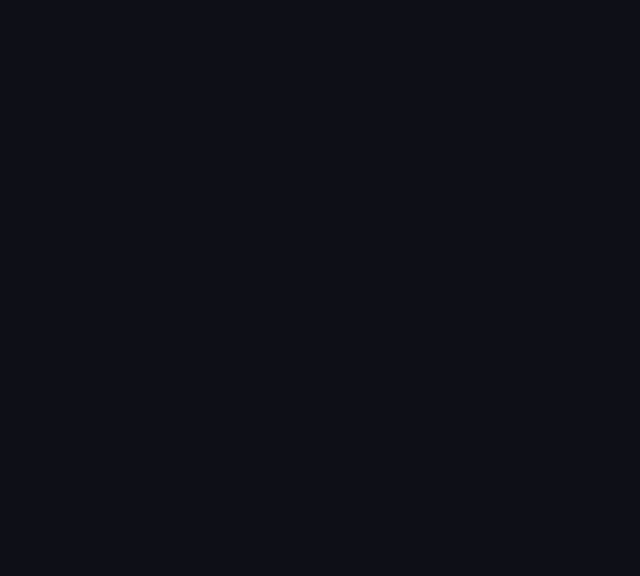
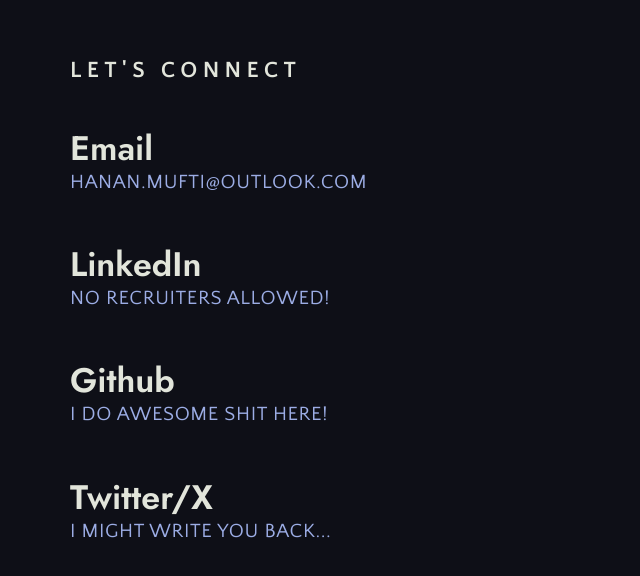
Before and after one commit to h-ARTS/hanankhan.dev, a React (Vite) app: page / in a window 1280 px wide. Shown: the part 9153-9729 px from the top of the page, without its empty margins (0-640 px from the left). Before the commit the page ends 9356 px from the top, so only its background shows below. Built offline with nearby package versions, Linux system fonts and the light colour scheme.

Commit message:
add contact section

```diff
--- a/src/App.jsx
+++ b/src/App.jsx
@@ -5,6 +5,7 @@
 import ProjectShowcaseSection from "./layouts/ProjectShowcaseSection"
 import ExperienceSection from "./layouts/ExperienceSection"
 import SkillsSection from "./layouts/SkillsSection"
+import Contact from "./layouts/Contact"
 
 function App({ lenis }) {
     return (
@@ -15,6 +16,7 @@
             <ProjectShowcaseSection />
             <ExperienceSection />
             <SkillsSection />
+            <Contact />
         </>
     )
 }
--- a/src/components/css/Typography.css
+++ b/src/components/css/Typography.css
@@ -35,7 +35,7 @@
     letter-spacing: 0.06rem;
 }
 
-.typography.text.lead {
+.typography.lead {
     font-size: 2.125rem;
 }
 
--- a/src/index.css
+++ b/src/index.css
@@ -51,6 +51,18 @@
     line-height: 1;
 }
 
+a {
+    color: var(--secondary-300);
+}
+
+a:hover {
+    color: var(--secondary-100);
+}
+
+a:active {
+    color: var(--primary-base);
+}
+
 .text-base {
     color: var(--text-2-base);
 }
--- /dev/null
+++ b/src/layouts/Contact.jsx
@@ -0,0 +1,42 @@
+import React from "react"
+import Container from "../components/Container"
+import Typography from "../components/Typography"
+import "./css/Contact.css"
+
+const Contact = () => {
+    return (
+        <Container className="contact">
+            <Typography tag="h3" className="text upper normal spread bold">
+                Let's connect
+            </Typography>
+            <div className="email">
+                <Typography className="lead display bold">Email</Typography>
+                <Typography className="text upper normal">
+                    <a href="mailto:hanan.mufti@outlook.com">
+                        hanan.mufti@outlook.com
+                    </a>
+                </Typography>
+            </div>
+            <div className="linkedin">
+                <Typography className="lead display bold">LinkedIn</Typography>
+                <Typography className="text upper normal">
+                    <a href="#">No recruiters allowed!</a>
+                </Typography>
+            </div>
+            <div className="github">
+                <Typography className="lead display bold">Github</Typography>
+                <Typography className="text upper normal">
+                    <a href="#">I do awesome shit here!</a>
+                </Typography>
+            </div>
+            <div className="twitter">
+                <Typography className="lead display bold">Twitter/X</Typography>
+                <Typography className="text upper normal">
+                    <a href="#">I might write you back...</a>
+                </Typography>
+            </div>
+        </Container>
+    )
+}
+
+export default Contact
--- /dev/null
+++ b/src/layouts/css/Contact.css
@@ -0,0 +1,17 @@
+.contact {
+    margin-bottom: 3.62rem;
+}
+
+.contact a {
+    font-size: 1.25rem;
+    text-decoration: none;
+    line-height: 2rem;
+    letter-spacing: 0.0375rem;
+}
+
+.contact .email,
+.contact .github,
+.contact .linkedin,
+.contact .twitter {
+    margin-top: 3.13rem;
+}
--- a/src/layouts/css/SkillsSection.css
+++ b/src/layouts/css/SkillsSection.css
@@ -1,6 +1,6 @@
 .page.skills {
     margin-top: -9rem;
-    margin-bottom: 5rem;
+    margin-bottom: 0rem;
 }
 
 .skills .inner {
@@ -23,7 +23,7 @@
     font-size: 34px;
     text-transform: uppercase;
     padding-top: 10rem;
-    padding-bottom: 12rem;
+    padding-bottom: 7rem;
 }
 
 .marquee-inner {
```
